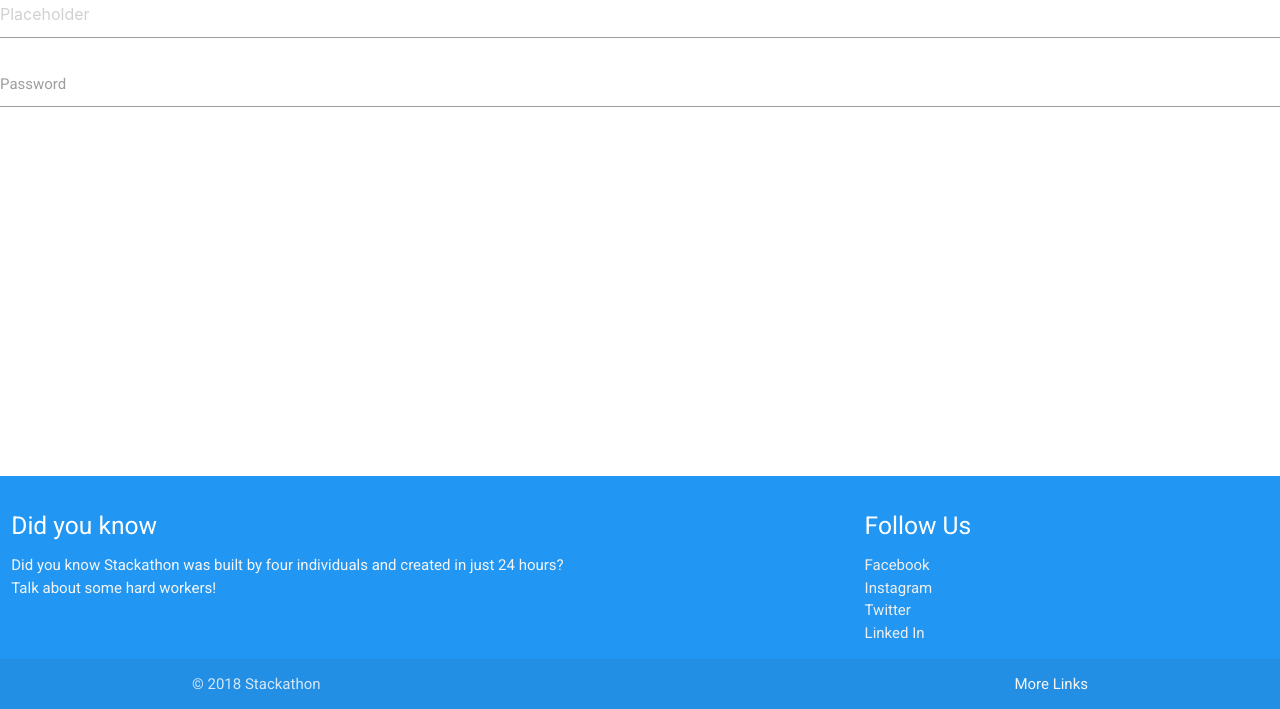
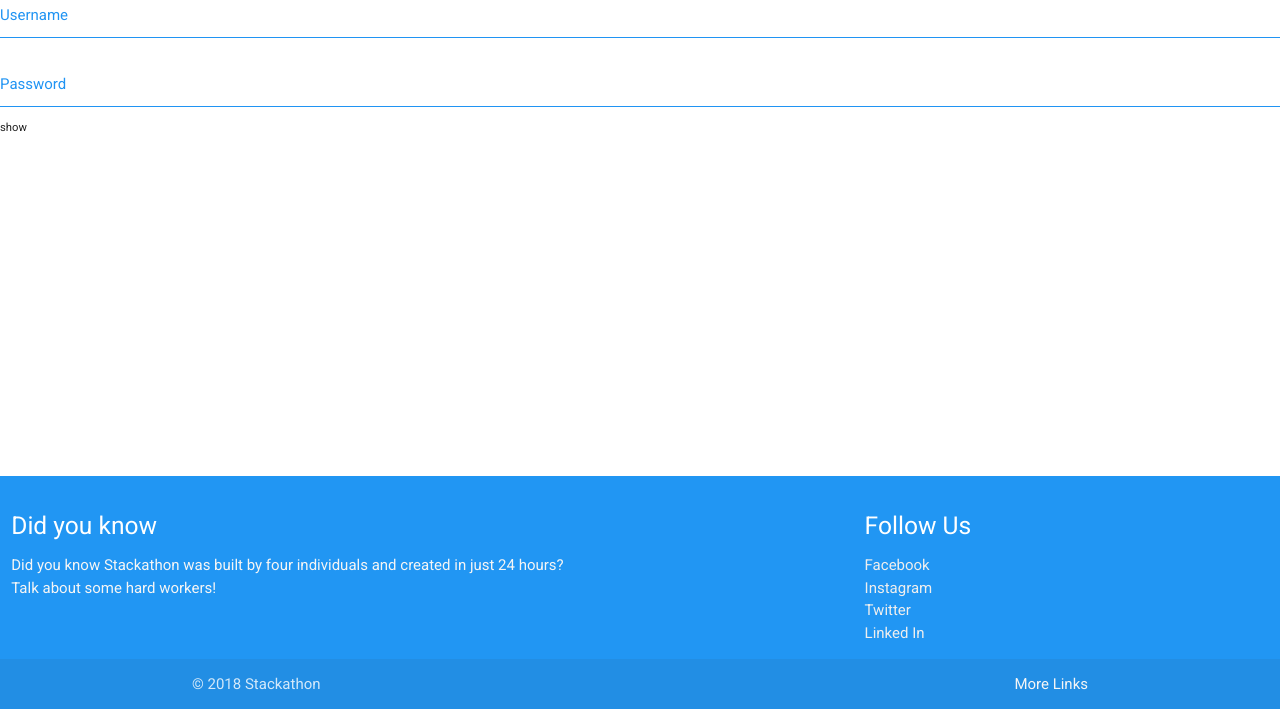
Before and after one commit to noahmcconnell/Stackathon, a website: page www/index.html in a window 1280 px wide. Shown: the part 91-800 px from the top of the page. Drawn offline with Linux system fonts and the light colour scheme.

Commit message:
input field theme and fix ids and show type password

```diff
--- a/www/index.html
+++ b/www/index.html
@@ -44,13 +44,14 @@
     <main id='main-content'>
       <section class="login-signup">
         <form>
-          <div class="input-field">
-            <input placeholder="Placeholder" id="first_name" type="text" class="validate">
-            <label for="first_name">Username</label>
+          <div class="input-field theme">
+            <input id="username" type="text" class="validate">
+            <label for="username">Username</label>
           </div>
-          <div class="input-field">
-            <input id="last_name" type="text" class="validate">
-            <label for="last_name">Password</label>
+          <div class="input-field theme">
+            <input id="password" type="password" class="validate">
+            <label for="password">Password</label>
+            <small>show</small>
           </div>
         </form>
       </section>
```
